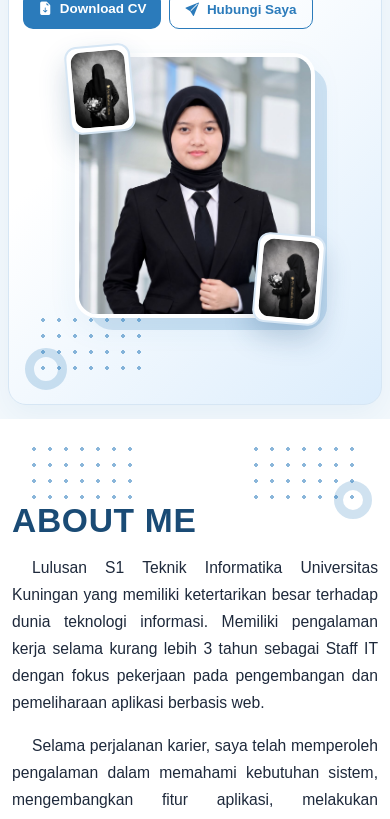
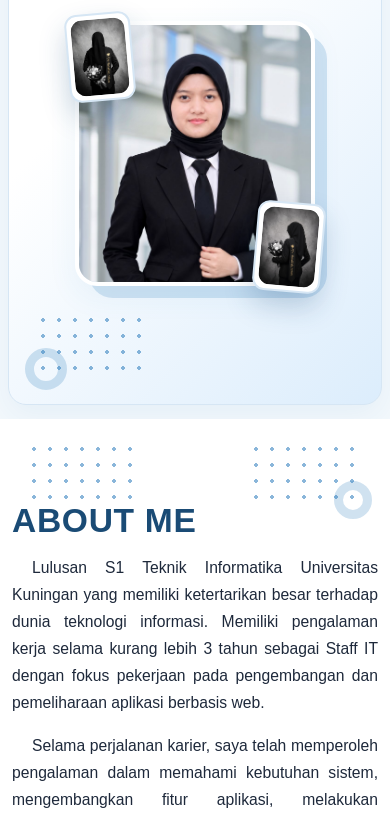
Before and after one commit to AyuMuhafilah/ayumuhafilah.github.io, a plain HTML site: page index.html in a window 390 px wide. Shown: the part 487-1306 px from the top of the page. Drawn offline with nearby package versions, Linux system fonts and the light colour scheme; a web font is replaced by a local one.

Commit message:
Edit css responsiv mobile

```diff
--- a/assets/css/style.css
+++ b/assets/css/style.css
@@ -589,7 +589,7 @@ section[id] > .container {
     min-height: 100vh !important;
     max-height: none !important;
     overflow: visible !important;
-    padding: calc(var(--nav-height, 62px) + 14px) 12px 18px !important;
+    padding: 12px 12px 18px !important;
   }
 
   .hero-section .hero-card {
@@ -2437,7 +2437,7 @@ section[id] > .container {
 
 @media (max-width: 575.98px) {
   .hero-section.full-screen-section {
-    padding: calc(var(--nav-height, 62px) + 10px) 8px 14px !important;
+    padding: 8px 8px 14px !important;
   }
 
   .hero-section .hero-card {
```
